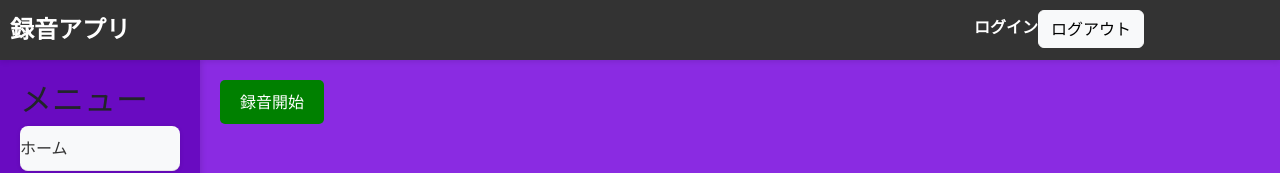
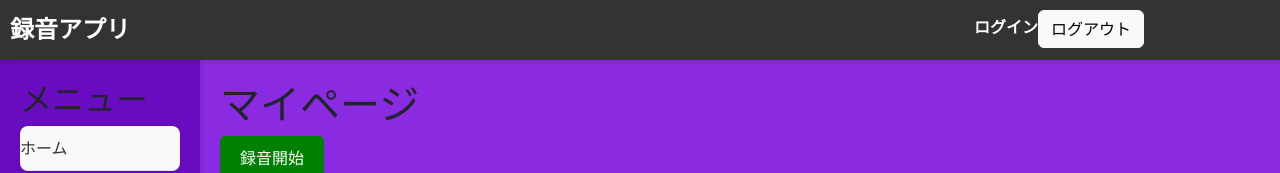
Before and after one commit to kervint1/GiikuHackathonVol.19, a React (Create React App) app in the folder frontend/: page /USer in a window 1280 px wide. Shown: the top 173 px of the page. Built offline with nearby package versions, Linux system fonts and the light colour scheme; no server answers.

Commit message:
h1タグ追加

```diff
--- a/frontend/src/pages/User.js
+++ b/frontend/src/pages/User.js
@@ -51,6 +51,7 @@ function User() {
           </ul>
         </aside>
         <section className="content">
+          <h1>マイページ</h1>
           <Recorder onUpload={handleUpload} />
           <AudioList audioList={audioList} onDelete={handleDelete} />
         </section>
```
